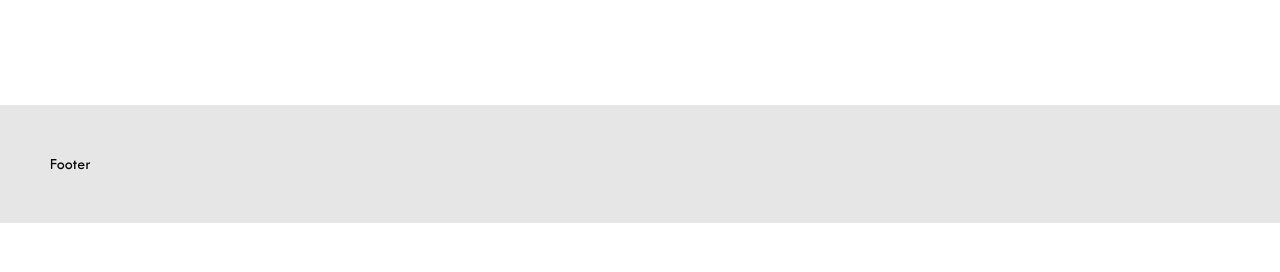
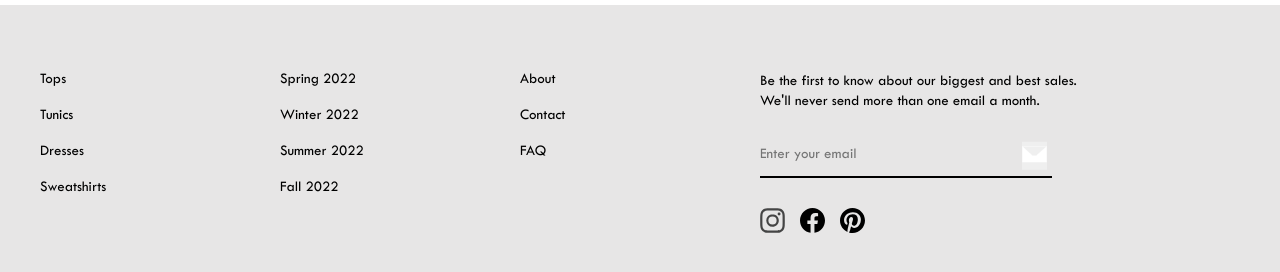
Before and after one commit to vian013/shopify-impulse, a React (Create React App) app: page / in a window 1280 px wide. Shown: the part 4650-4922 px from the top of the page. Before the commit the page ends 4873 px from the top, so only its background shows below. Built offline with nearby package versions, Linux system fonts and the light colour scheme; no server answers; grey boxes are pictures that could not be loaded.

Commit message:
Add footer

```diff
--- a/src/layout/footer/Footer.scss
+++ b/src/layout/footer/Footer.scss
@@ -1,5 +1,8 @@
 #footer {
-    padding: 50px;
+    padding: 65px 0;
     background: rgb(231, 230, 230);
-    margin-top: 100px;
+
+    .content-wrapper {
+        display: flex;
+    }
 }
--- a/src/layout/footer/Footer.tsx
+++ b/src/layout/footer/Footer.tsx
@@ -1,9 +1,18 @@
 import React from 'react'
 import "./Footer.scss"
+import MenusWrapper from './menus-wrapper/MenusWrapper'
+import NewsLetterWrapper from './newsletter-wrapper/NewsLetterWrapper'
 
 function Footer() {
   return (
-    <div id='footer'>Footer</div>
+    <footer id='footer'>
+      <div className="page-width">
+        <div className="content-wrapper">
+          <MenusWrapper />
+          <NewsLetterWrapper />
+        </div>
+      </div>
+    </footer>
   )
 }
 
--- /dev/null
+++ b/src/layout/footer/menus-wrapper/MenusWrapper.scss
@@ -0,0 +1,13 @@
+.menus-wrapper {
+    width: 60%;
+    display: flex;
+
+    .menu-wrapper {
+        width: calc(100%/3);
+
+        li {
+            margin-bottom: 20px;
+            font-size: 15px;
+        }
+    }
+}
--- /dev/null
+++ b/src/layout/footer/menus-wrapper/MenusWrapper.tsx
@@ -0,0 +1,51 @@
+import React from 'react'
+import { Link } from 'react-router-dom'
+import "./MenusWrapper.scss"
+
+function MenusWrapper() {
+  return (
+    <div className="menus-wrapper">
+        <ul className="menu-wrapper">
+            <li>
+                <Link to={"/"}>Tops</Link>
+            </li>
+            <li>
+                <Link to={"/"}>Tunics</Link>
+            </li>
+            <li>
+                <Link to={"/"}>Dresses</Link>
+            </li>
+            <li>
+                <Link to={"/"}>Sweatshirts</Link>
+            </li>
+        </ul>
+        <ul className="menu-wrapper">
+            <li>
+                <Link to={"/"}>Spring 2022</Link>
+            </li>
+            <li>
+                <Link to={"/"}>Winter 2022</Link>
+            </li>
+            <li>
+                <Link to={"/"}>Summer 2022</Link>
+            </li>
+            <li>
+                <Link to={"/"}>Fall 2022</Link>
+            </li>
+        </ul>
+        <ul className="menu-wrapper">
+            <li>
+                <Link to={"/"}>About</Link>
+            </li>
+            <li>
+                <Link to={"/"}>Contact</Link>
+            </li>
+            <li>
+                <Link to={"/"}>FAQ</Link>
+            </li>
+        </ul>
+    </div>
+  )
+}
+
+export default MenusWrapper
--- /dev/null
+++ b/src/layout/footer/newsletter-wrapper/NewsLetterWrapper.scss
@@ -0,0 +1,52 @@
+@use "../../../styles/" as *;
+
+.newsletter-wrapper {
+    width: 27%;
+
+    .title {
+        font-size: 15px;
+        line-height: 20px;
+        margin-bottom: 20px;
+    }
+
+    .email-wrapper {
+        width: 90%;
+        border-bottom: 2px solid $border-color--3;
+        position: relative;
+        margin-bottom: 30px;
+
+        input {
+            width: 100%;
+            border: none;
+            font-size: 15px;
+            font-family: $primary-font;
+            padding: 15px 0;
+            background: rgb(231, 230, 230);
+        }
+
+        button {
+            position: absolute;
+            top: 50%;
+            right: 5px;
+            transform: translateY(-40%);
+            cursor: pointer;
+            border: none;
+
+            .icon-email {
+                width: 25px;
+
+                path {
+                    stroke: $border-color--2;
+                    fill: $bg-color--1;
+                }
+            }
+        }
+    }
+
+    .social-icons {
+        .social-icon {
+            width: 25px;
+            margin-right: 15px;
+        }
+    }
+}
--- /dev/null
+++ b/src/layout/footer/newsletter-wrapper/NewsLetterWrapper.tsx
@@ -0,0 +1,53 @@
+import React, { ChangeEvent, Component, FormEvent } from 'react'
+import SocialIcons from '../../../components/top-bar/social-icons/SocialIcons'
+import messages from '../../../static/messages'
+import "./NewsLetterWrapper.scss"
+
+type Props = {
+
+}
+
+type State = {
+    email: string
+}
+
+export class NewsLetterWrapper extends Component<Props, State> {
+    constructor(props: Props) {
+      super(props)
+
+      this.state = {
+        email: ""
+      }
+
+      this.handleOnChange = this.handleOnChange.bind(this)
+      this.handleOnSubmit = this.handleOnSubmit.bind(this)
+    }
+
+    handleOnSubmit(e: FormEvent<HTMLFormElement>) {
+        e.preventDefault()
+    }
+
+    handleOnChange(e: ChangeEvent<HTMLInputElement>) {
+        this.setState({email: e.target.value})
+    }
+
+  render() {
+    const {title, placeholder} = messages.sections.footer.newsletter
+
+    return (
+      <div className='newsletter-wrapper'>
+        <div className="title">{title}</div>
+        <form className='email-wrapper' onSubmit={this.handleOnSubmit}>
+            <input type="text" placeholder={placeholder} onChange={this.handleOnChange}/>
+            <button type='submit'>
+             <svg aria-hidden="true" focusable="false" role="presentation" className="icon icon-email" viewBox="0 0 64 64"><path d="M63 52H1V12h62zM1 12l25.68 24h9.72L63 12M21.82 31.68L1.56 51.16m60.78.78L41.27 31.68"></path></svg>
+            </button>
+        </form>
+        <SocialIcons />
+        <div className="social-wrapper"></div>
+      </div>
+    )
+  }
+}
+
+export default NewsLetterWrapper
--- a/src/static/messages.tsx
+++ b/src/static/messages.tsx
@@ -24,6 +24,12 @@ export default {
         localPickup: {
             title: "Local pickup available",
             btnText: "Get directions"
+        },
+        footer: {
+            newsletter: {
+                title: "Be the first to know about our biggest and best sales. We'll never send more than one email a month.",
+                placeholder: "Enter your email"
+            }
         }
     }
 }
```
